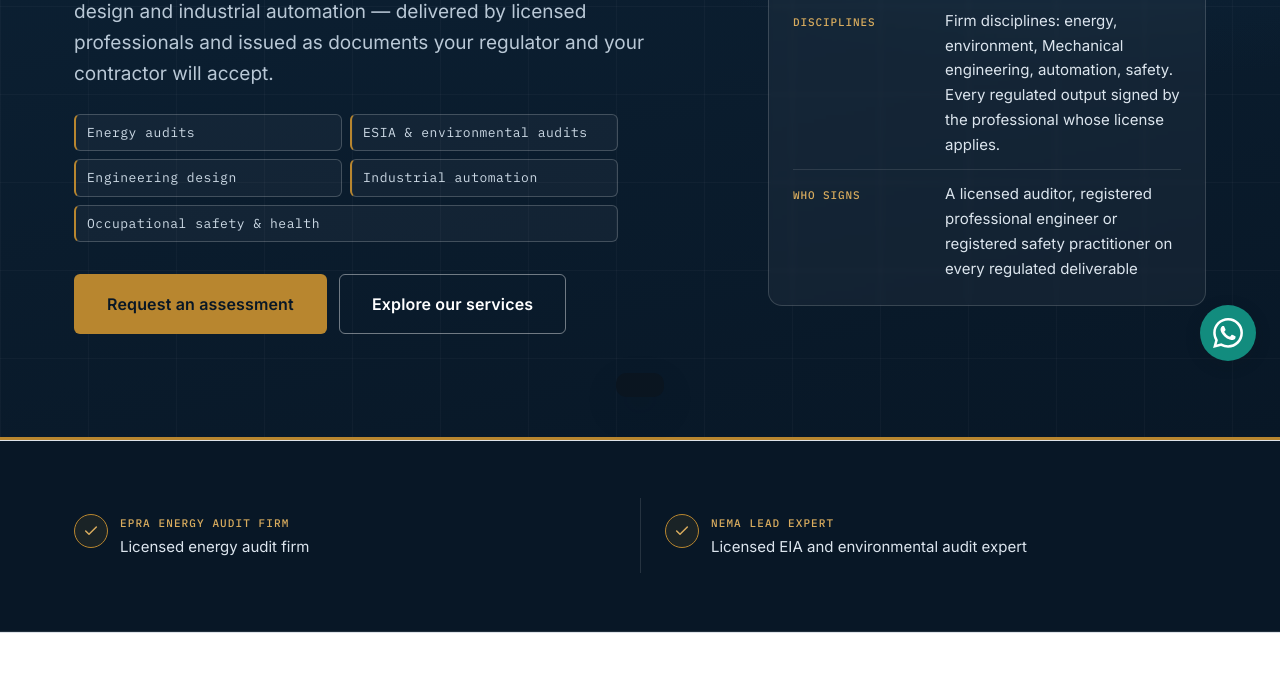
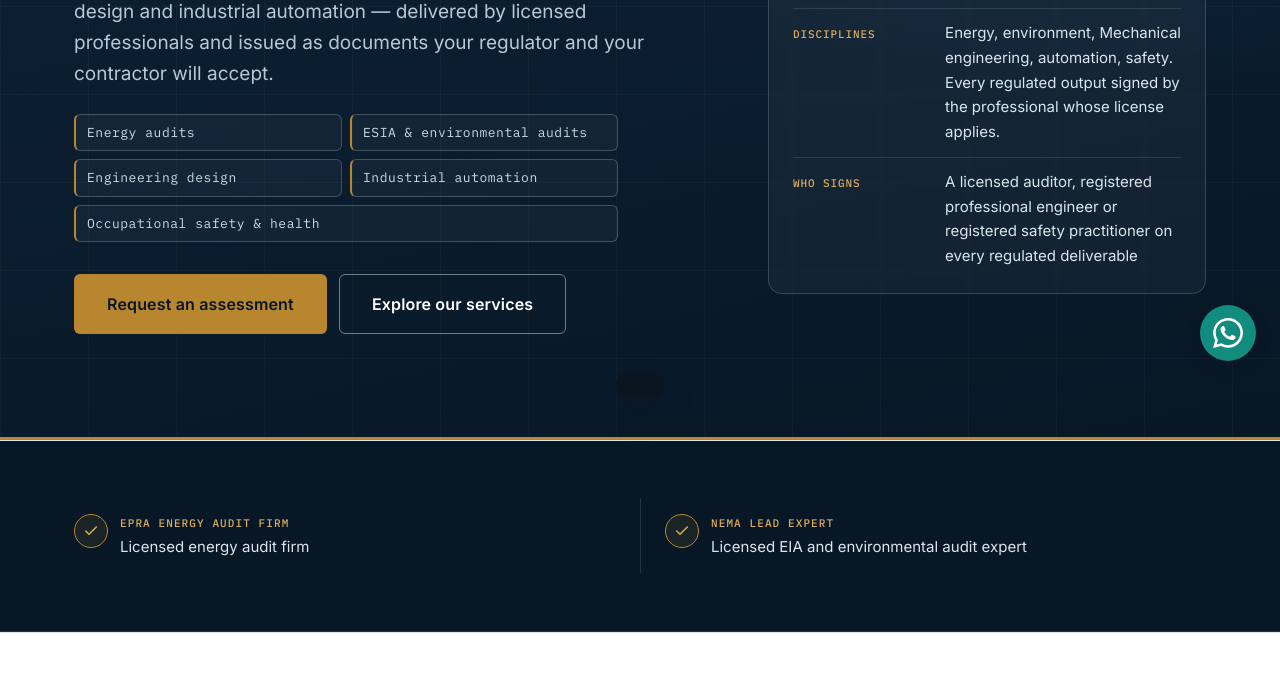
Before and after one commit to Eng-MWambua/ugeni-engineering, a plain HTML site: page index.html in a window 1280 px wide. Shown: the part 415-1100 px from the top of the page. Drawn offline with Linux system fonts and the light colour scheme.

Commit message:
Capitalize Energy in Disciplines line

```diff
--- a/index.html
+++ b/index.html
@@ -133,7 +133,7 @@
           </div>
           <div>
             <dt>Disciplines</dt>
-            <dd>Firm disciplines: energy, environment, Mechanical engineering, automation, safety. Every regulated output signed by the professional whose license applies.</dd>
+            <dd>Energy, environment, Mechanical engineering, automation, safety. Every regulated output signed by the professional whose license applies.</dd>
           </div>
           <div>
             <dt>Who signs</dt>
```
